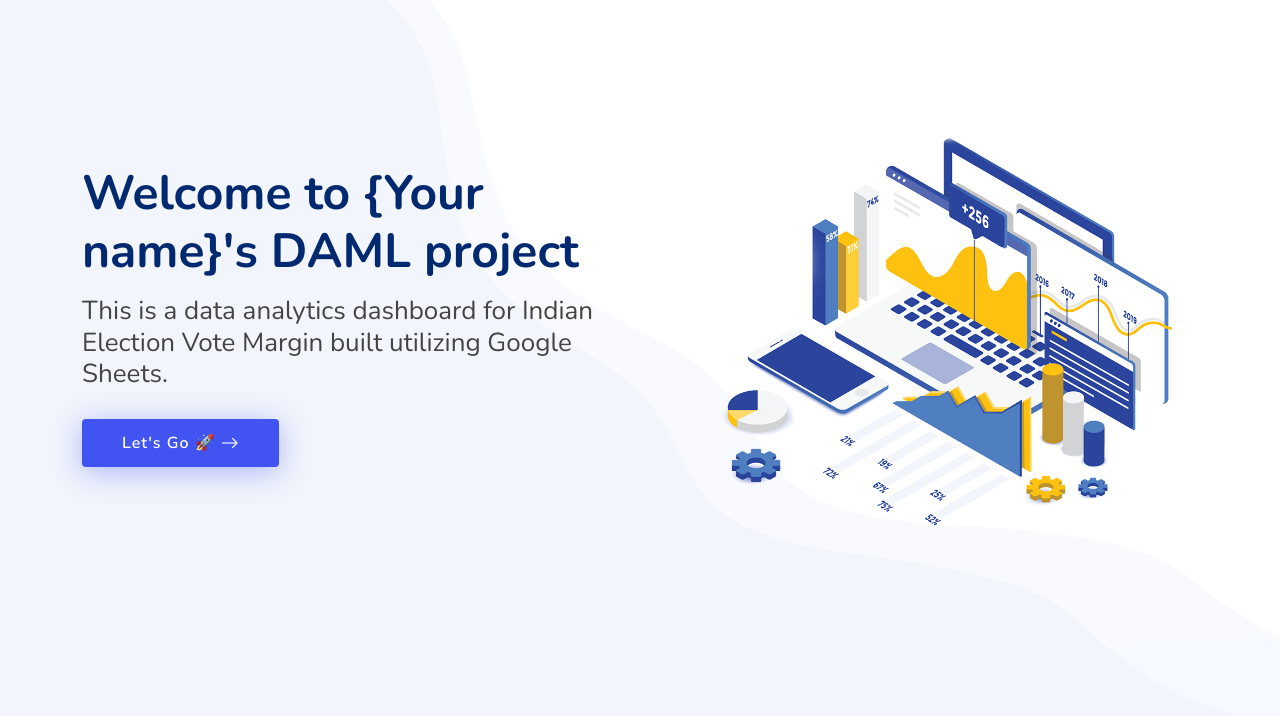
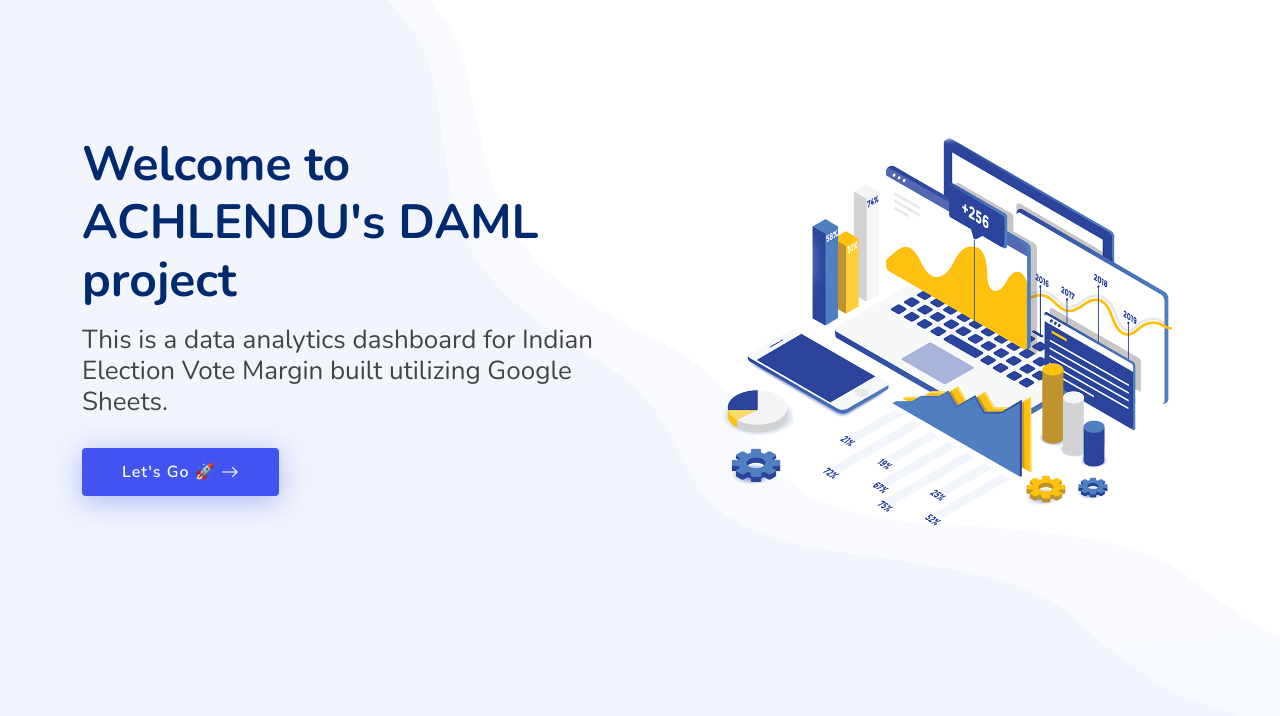
Before and after one commit to achlendusingh/daml_Project, a plain HTML site: page index.html in a window 1280 px wide. Shown: the part 84-800 px from the top of the page. Drawn offline with nearby package versions, Linux system fonts and the light colour scheme.

Commit message:
FIRST COMMIT

```diff
--- a/index.html
+++ b/index.html
@@ -61,7 +61,7 @@
       <div class="row">
         <div class="col-lg-6 d-flex flex-column justify-content-center">
           <h1 data-aos="fade-up">
-            Welcome to {Your name}'s DAML project
+            Welcome to ACHLENDU's DAML project
           </h1>
           <h2 data-aos="fade-up" data-aos-delay="400">
             This is a data analytics dashboard for Indian Election Vote Margin built utilizing Google Sheets.
@@ -108,7 +108,7 @@
           <div class="col-lg-12 d-flex flex-column text-center justify-content-center" data-aos="fade-up"
             data-aos-delay="200">
             <!-- NOTE Insert your google sheet link here -->
-
+            <iframe src="https://docs.google.com/spreadsheets/d/e/2PACX-1vRr8eqtphXf2LQmYZgh3Myy4cuEaPtZPZXhXZfTv3dWRrHkocUssEx9Dk6LkDy6mblBRgDasoF6B-vf/pubhtml?gid=209293359&amp;single=true&amp;widget=true&amp;headers=false"></iframe>
           </div>
         </div>
       </div>
```
